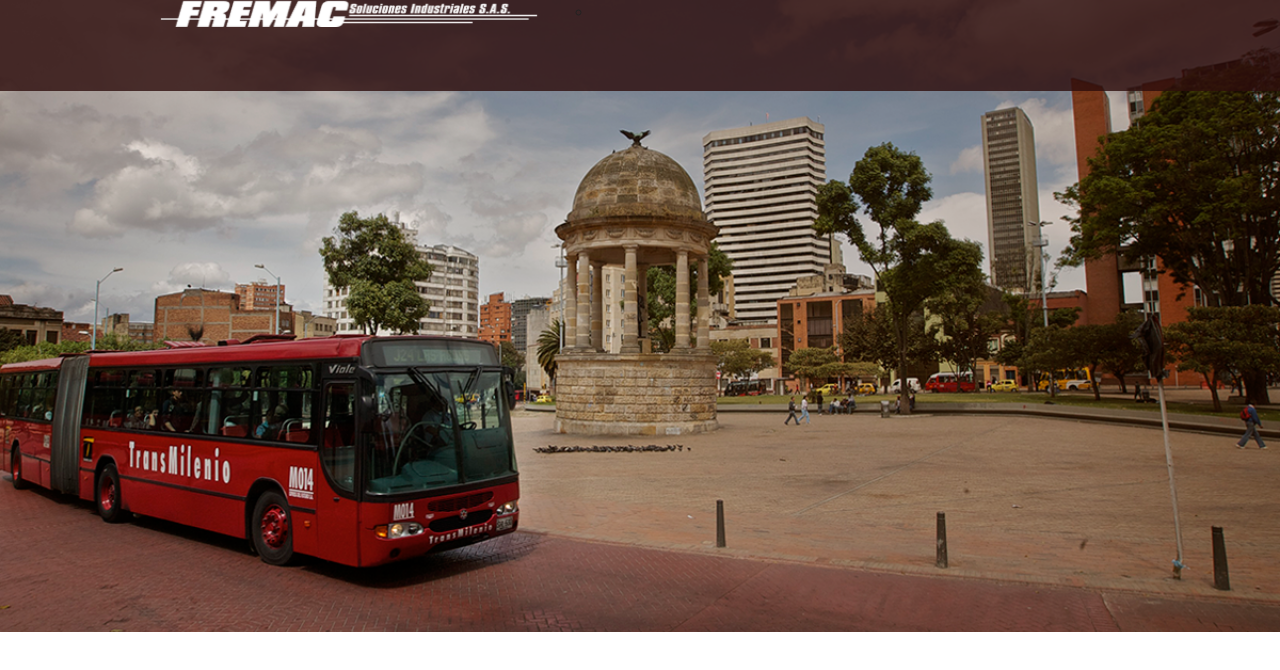
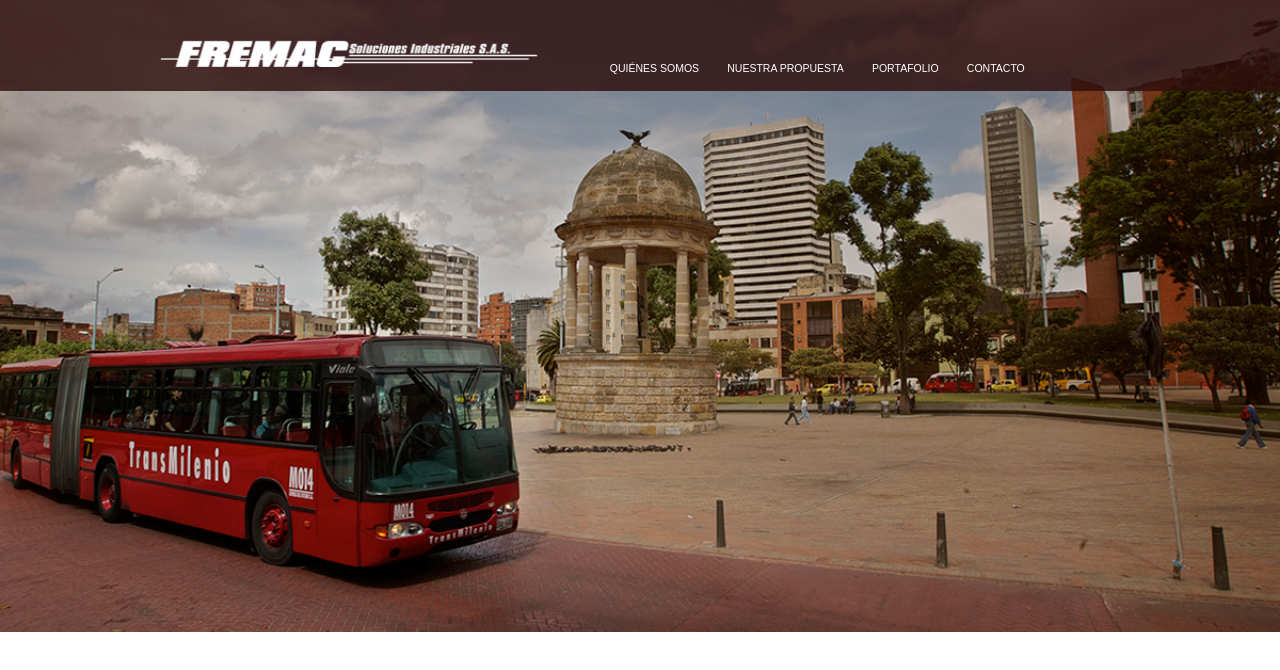
Before and after one commit to gydoar/fremac, a plain HTML site: page index.html in a window 1280 px wide. Drawn offline with Linux system fonts and the light colour scheme.

Commit message:
Agrenado el header

```diff
--- a/css/skeleton.css
+++ b/css/skeleton.css
@@ -25,6 +25,7 @@
 - Media Queries
 */
 
+@import url(http://fonts.googleapis.com/css?family=Merriweather:400,300,700);
 
 /* Grid
 –––––––––––––––––––––––––––––––––––––––––––––––––– */
@@ -124,7 +125,7 @@ body {
   font-size: 1.5em; /* currently ems cause chrome bug misinterpreting rems on body element */
   line-height: 1.6;
   font-weight: 400;
-  font-family: "Raleway", "HelveticaNeue", "Helvetica Neue", Helvetica, Arial, sans-serif;
+  font-family: 'Metrophobic', Arial, serif;
   color: #222; }
 
 
--- a/css/style.css
+++ b/css/style.css
@@ -8,3 +8,26 @@
 	background-color: rgba(45,13,12,0.8);
 	height: 91px;
 }
+#logo{
+	padding-top: 40px;
+}
+ul#menu-principal{
+	float: right;
+	padding-top: 55px;
+}
+ul#menu-principal li{
+	display: inline-block;
+	font-size:0.7em;
+
+}
+ul#menu-principal li a{
+	text-decoration: none;
+	color: #ffffff;
+	padding: 0px 12px;
+}
+ul#menu-principal li a:hover{
+	padding: 10px 12px;
+	background: #e3b05b;
+	color: #2d0d0c;
+	border-radius: 5px 0 0 0;
+}
--- a/index.html
+++ b/index.html
@@ -37,12 +37,15 @@
       <header id="mainbanner">
         <div id="header-color">
           <section class="container">
-            <div class="five columns"id="logo">
+            <div class="five columns" id="logo">
               <a href="#"><img class="twelve columns"src="images/logo.png" alt=""></a>
             </div>
             <nav class="offsey-by-one six columns">
-              <ul>
-                <li><a href=""></a></li>
+              <ul id="menu-principal">
+                <li><a href="#">QUIÉNES SOMOS</a></li>
+                <li><a href="#">NUESTRA PROPUESTA</a></li>
+                <li><a href="#">PORTAFOLIO</a></li>
+                <li><a href="#">CONTACTO</a></li>
               </ul>
             </nav>
 
```
